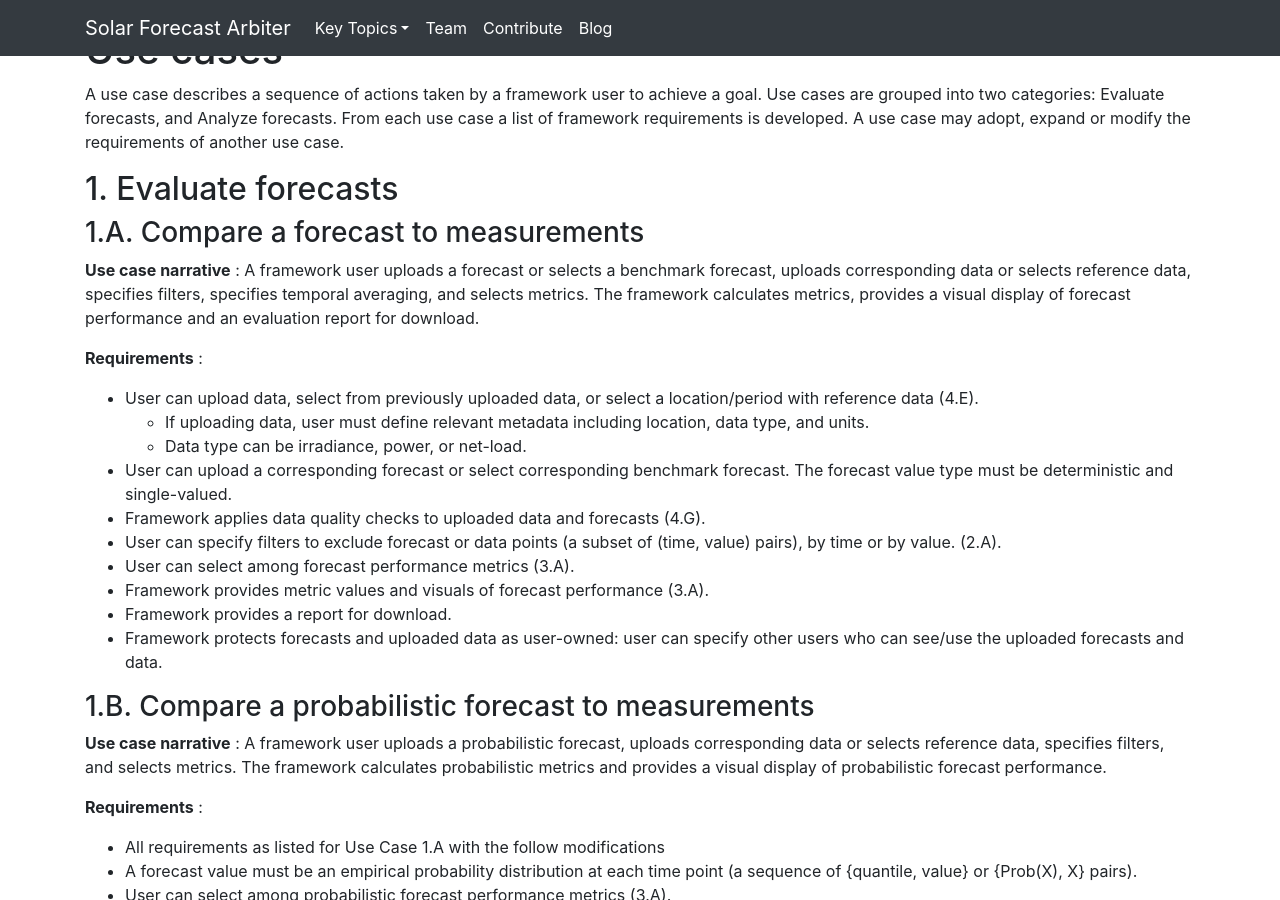
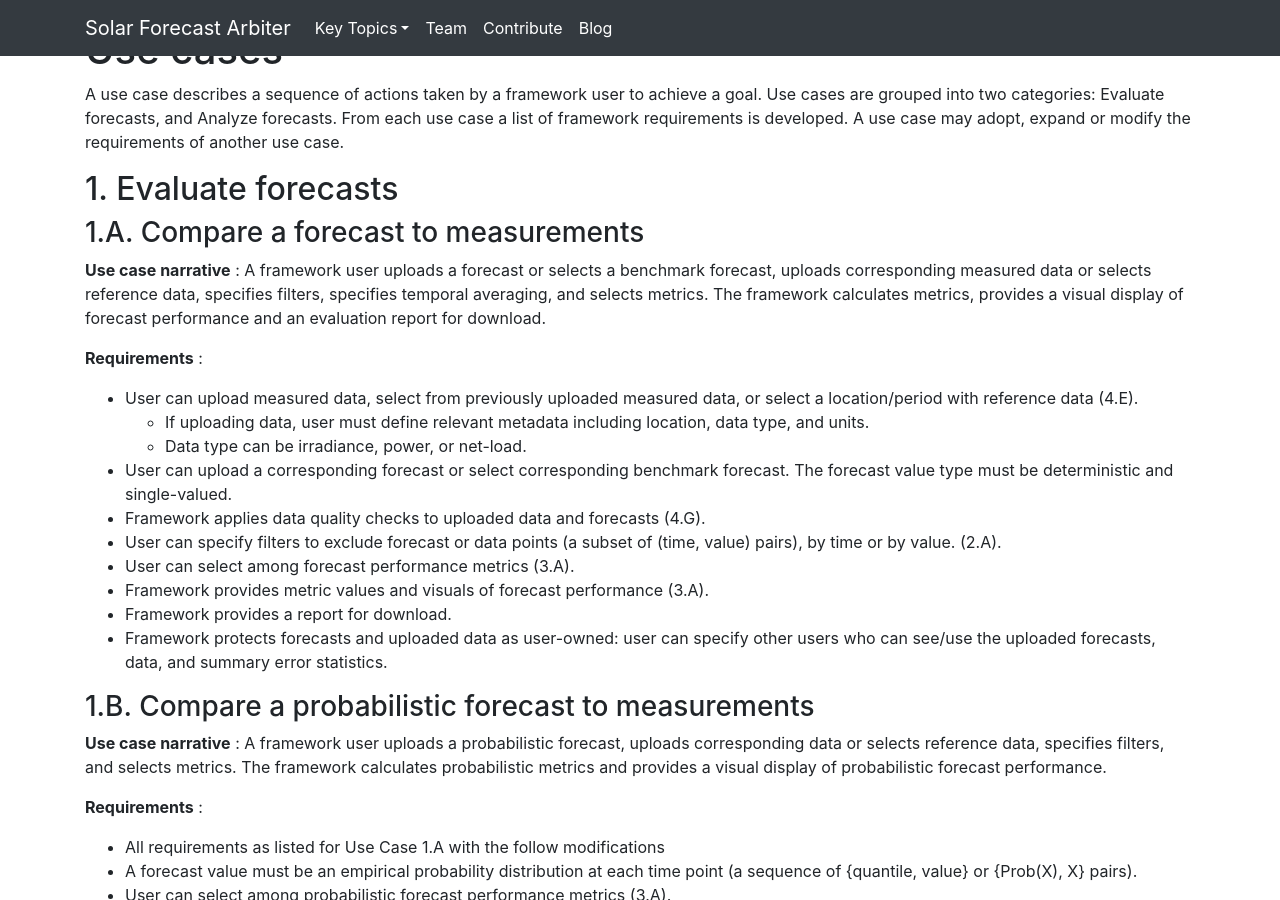
Before and after one commit to SolarArbiter/SolarArbiter.github.io, a Jekyll site: the page built from usecases.md, in a window 1280 px wide and 900 px high, scrolled down 3936 px. Built offline with Jekyll 4.4.1, drawn with Linux system fonts in a browser that asks for light colours; comment, search, counter and statistics services are not loaded; our own code applies the rules of GitHub Pages for plain Markdown files; some of the changed text lies outside the part shown.

Commit message:
minor changes

```diff
--- a/usecases.md
+++ b/usecases.md
@@ -149,11 +149,11 @@
 
 ### 1.A. Compare a forecast to measurements {#uc1A}
 
-**Use case narrative** : A framework user uploads a forecast or selects a benchmark forecast, uploads corresponding data or selects reference data, specifies filters, specifies temporal averaging, and selects metrics. The framework calculates metrics, provides a visual display of forecast performance and an evaluation report for download.
+**Use case narrative** : A framework user uploads a forecast or selects a benchmark forecast, uploads corresponding measured data or selects reference data, specifies filters, specifies temporal averaging, and selects metrics. The framework calculates metrics, provides a visual display of forecast performance and an evaluation report for download.
 
 **Requirements** :
 
-- User can upload data, select from previously uploaded data, or select a location/period with reference data (4.E).
+- User can upload measured data, select from previously uploaded measured data, or select a location/period with reference data (4.E).
   - If uploading data, user must define relevant metadata including location, data type, and units.
   - Data type can be irradiance, power, or net-load.
 - User can upload a corresponding forecast or select corresponding benchmark forecast. The forecast value type must be deterministic and single-valued.
@@ -162,7 +162,7 @@
 - User can select among forecast performance metrics (3.A).
 - Framework provides metric values and visuals of forecast performance (3.A).
 - Framework provides a report for download.
-- Framework protects forecasts and uploaded data as user-owned: user can specify other users who can see/use the uploaded forecasts and data.
+- Framework protects forecasts and uploaded data as user-owned: user can specify other users who can see/use the uploaded forecasts, data, and summary error statistics.
 
 ### 1.B. Compare a probabilistic forecast to measurements {#uc1B}
 
```
Also changed, not shown: other parts of usecases.md (+2 -2 lines).
